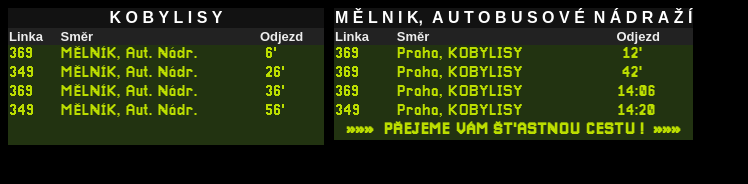
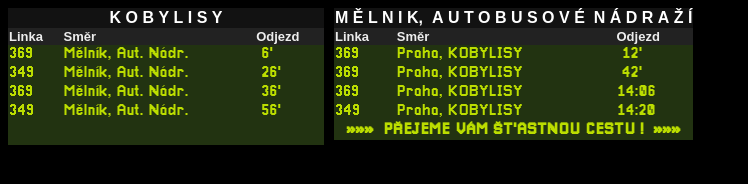
Before and after one commit to PETER-REISEN/prague-bus-simulator, a plain HTML site: page index.html in a window 1280 px wide. Shown: the whole page, without its empty margins (0-748 px from the left). Drawn offline with Linux system fonts and the light colour scheme.

Commit message:
Update index.html

```diff
--- a/index.html
+++ b/index.html
@@ -68,76 +68,76 @@
 <script>
     const schedules = {
         kobylisy: [
-            { line: '369', time: '05:00', destination: 'MĚLNÍK,&nbsp;Aut.&nbsp;Nádr.' },
-            { line: '369', time: '05:30', destination: 'MĚLNÍK,&nbsp;Aut.&nbsp;Nádr.' },
-            { line: '369', time: '06:00', destination: 'MĚLNÍK,&nbsp;Aut.&nbsp;Nádr.' },
-            { line: '349', time: '06:15', destination: 'MĚLNÍK,&nbsp;Aut.&nbsp;Nádr.' },
-            { line: '349', time: '06:35', destination: 'MĚLNÍK,&nbsp;Aut.&nbsp;Nádr.' },
-            { line: '349', time: '06:50', destination: 'MĚLNÍK,&nbsp;Aut.&nbsp;Nádr.' },
-            { line: '369', time: '07:00', destination: 'MĚLNÍK,&nbsp;Aut.&nbsp;Nádr.' },
-            { line: '369', time: '07:15', destination: 'MĚLNÍK,&nbsp;Aut.&nbsp;Nádr.' },
-            { line: '349', time: '07:25', destination: 'MĚLNÍK,&nbsp;Aut.&nbsp;Nádr.' },
-            { line: '369', time: '07:30', destination: 'MĚLNÍK,&nbsp;Aut.&nbsp;Nádr.' },
-            { line: '349', time: '07:40', destination: 'MĚLNÍK,&nbsp;Aut.&nbsp;Nádr.' },
-            { line: '369', time: '07:45', destination: 'MĚLNÍK,&nbsp;Aut.&nbsp;Nádr.' },
-            { line: '369', time: '08:00', destination: 'MĚLNÍK,&nbsp;Aut.&nbsp;Nádr.' },
-            { line: '349', time: '08:00', destination: 'MĚLNÍK,&nbsp;Aut.&nbsp;Nádr.' },
-            { line: '369', time: '08:15', destination: 'MĚLNÍK,&nbsp;Aut.&nbsp;Nádr.' },
-            { line: '369', time: '08:30', destination: 'MĚLNÍK,&nbsp;Aut.&nbsp;Nádr.' },
-            { line: '349', time: '08:35', destination: 'MĚLNÍK,&nbsp;Aut.&nbsp;Nádr.' },
-            { line: '349', time: '08:55', destination: 'MĚLNÍK,&nbsp;Aut.&nbsp;Nádr.' },
-            { line: '369', time: '09:00', destination: 'MĚLNÍK,&nbsp;Aut.&nbsp;Nádr.' },
-            { line: '349', time: '09:20', destination: 'MĚLNÍK,&nbsp;Aut.&nbsp;Nádr.' },
-            { line: '369', time: '09:30', destination: 'MĚLNÍK,&nbsp;Aut.&nbsp;Nádr.' },
-            { line: '369', time: '10:00', destination: 'MĚLNÍK,&nbsp;Aut.&nbsp;Nádr.' },
-            { line: '369', time: '10:30', destination: 'MĚLNÍK,&nbsp;Aut.&nbsp;Nádr.' },
-            { line: '369', time: '11:00', destination: 'MĚLNÍK,&nbsp;Aut.&nbsp;Nádr.' },
-            { line: '369', time: '11:30', destination: 'MĚLNÍK,&nbsp;Aut.&nbsp;Nádr.' },
-            { line: '369', time: '12:00', destination: 'MĚLNÍK,&nbsp;Aut.&nbsp;Nádr.' },
-            { line: '369', time: '12:30', destination: 'MĚLNÍK,&nbsp;Aut.&nbsp;Nádr.' },
-            { line: '369', time: '13:00', destination: 'MĚLNÍK,&nbsp;Aut.&nbsp;Nádr.' },
-            { line: '349', time: '13:20', destination: 'MĚLNÍK,&nbsp;Aut.&nbsp;Nádr.' },
-            { line: '369', time: '13:30', destination: 'MĚLNÍK,&nbsp;Aut.&nbsp;Nádr.' },
-            { line: '349', time: '13:50', destination: 'MĚLNÍK,&nbsp;Aut.&nbsp;Nádr.' },
-            { line: '369', time: '14:00', destination: 'MĚLNÍK,&nbsp;Aut.&nbsp;Nádr.' },
-            { line: '349', time: '14:20', destination: 'MĚLNÍK,&nbsp;Aut.&nbsp;Nádr.' },
-            { line: '369', time: '14:30', destination: 'MĚLNÍK,&nbsp;Aut.&nbsp;Nádr.' },
-            { line: '349', time: '14:40', destination: 'MĚLNÍK,&nbsp;Aut.&nbsp;Nádr.' },
-            { line: '349', time: '14:50', destination: 'MĚLNÍK,&nbsp;Aut.&nbsp;Nádr.' },
-            { line: '349', time: '14:55', destination: 'MĚLNÍK,&nbsp;Aut.&nbsp;Nádr.' },
-            { line: '369', time: '15:00', destination: 'MĚLNÍK,&nbsp;Aut.&nbsp;Nádr.' },
-            { line: '349', time: '15:05', destination: 'MĚLNÍK,&nbsp;Aut.&nbsp;Nádr.' },
-            { line: '349', time: '15:10', destination: 'MĚLNÍK,&nbsp;Aut.&nbsp;Nádr.' },
-            { line: '349', time: '15:20', destination: 'MĚLNÍK,&nbsp;Aut.&nbsp;Nádr.' },
-            { line: '349', time: '15:25', destination: 'MĚLNÍK,&nbsp;Aut.&nbsp;Nádr.' },
-            { line: '369', time: '15:30', destination: 'MĚLNÍK,&nbsp;Aut.&nbsp;Nádr.' },
-            { line: '349', time: '15:40', destination: 'MĚLNÍK,&nbsp;Aut.&nbsp;Nádr.' },
-            { line: '369', time: '15:45', destination: 'MĚLNÍK,&nbsp;Aut.&nbsp;Nádr.' },
-            { line: '369', time: '15:50', destination: 'MĚLNÍK,&nbsp;Aut.&nbsp;Nádr.' },
-            { line: '349', time: '15:55', destination: 'MĚLNÍK,&nbsp;Aut.&nbsp;Nádr.' },
-            { line: '369', time: '16:00', destination: 'MĚLNÍK,&nbsp;Aut.&nbsp;Nádr.' },
-            { line: '349', time: '16:10', destination: 'MĚLNÍK,&nbsp;Aut.&nbsp;Nádr.' },
-            { line: '369', time: '16:20', destination: 'MĚLNÍK,&nbsp;Aut.&nbsp;Nádr.' },
-            { line: '349', time: '16:25', destination: 'MĚLNÍK,&nbsp;Aut.&nbsp;Nádr.' },
-            { line: '369', time: '16:30', destination: 'MĚLNÍK,&nbsp;Aut.&nbsp;Nádr.' },
-            { line: '349', time: '16:40', destination: 'MĚLNÍK,&nbsp;Aut.&nbsp;Nádr.' },
-            { line: '369', time: '16:45', destination: 'MĚLNÍK,&nbsp;Aut.&nbsp;Nádr.' },
-            { line: '369', time: '16:50', destination: 'MĚLNÍK,&nbsp;Aut.&nbsp;Nádr.' },
-            { line: '349', time: '16:55', destination: 'MĚLNÍK,&nbsp;Aut.&nbsp;Nádr.' },
-            { line: '369', time: '17:00', destination: 'MĚLNÍK,&nbsp;Aut.&nbsp;Nádr.' },
-            { line: '349', time: '17:05', destination: 'MĚLNÍK,&nbsp;Aut.&nbsp;Nádr.' },
-            { line: '349', time: '17:10', destination: 'MĚLNÍK,&nbsp;Aut.&nbsp;Nádr.' },
-            { line: '349', time: '17:20', destination: 'MĚLNÍK,&nbsp;Aut.&nbsp;Nádr.' },
-            { line: '349', time: '17:25', destination: 'MĚLNÍK,&nbsp;Aut.&nbsp;Nádr.' },
-            { line: '369', time: '17:30', destination: 'MĚLNÍK,&nbsp;Aut.&nbsp;Nádr.' },
-            { line: '369', time: '17:35', destination: 'MĚLNÍK,&nbsp;Aut.&nbsp;Nádr.' },
-            { line: '349', time: '17:40', destination: 'MĚLNÍK,&nbsp;Aut.&nbsp;Nádr.' },
-            { line: '369', time: '17:45', destination: 'MĚLNÍK,&nbsp;Aut.&nbsp;Nádr.' },
-            { line: '349', time: '17:55', destination: 'MĚLNÍK,&nbsp;Aut.&nbsp;Nádr.' },
-            { line: '369', time: '18:00', destination: 'MĚLNÍK,&nbsp;Aut.&nbsp;Nádr.' },
-            { line: '349', time: '18:10', destination: 'MĚLNÍK,&nbsp;Aut.&nbsp;Nádr.' },
-            { line: '349', time: '18:25', destination: 'MĚLNÍK,&nbsp;Aut.&nbsp;Nádr.' },
-            { line: '349', time: '18:55', destination: 'MĚLNÍK,&nbsp;Aut.&nbsp;Nádr.' }
+            { line: '369', time: '05:00', destination: 'Mělník,&nbsp;Aut.&nbsp;Nádr.' },
+            { line: '369', time: '05:30', destination: 'Mělník,&nbsp;Aut.&nbsp;Nádr.' },
+            { line: '369', time: '06:00', destination: 'Mělník,&nbsp;Aut.&nbsp;Nádr.' },
+            { line: '349', time: '06:15', destination: 'Mělník,&nbsp;Aut.&nbsp;Nádr.' },
+            { line: '349', time: '06:35', destination: 'Mělník,&nbsp;Aut.&nbsp;Nádr.' },
+            { line: '349', time: '06:50', destination: 'Mělník,&nbsp;Aut.&nbsp;Nádr.' },
+            { line: '369', time: '07:00', destination: 'Mělník,&nbsp;Aut.&nbsp;Nádr.' },
+            { line: '369', time: '07:15', destination: 'Mělník,&nbsp;Aut.&nbsp;Nádr.' },
+            { line: '349', time: '07:25', destination: 'Mělník,&nbsp;Aut.&nbsp;Nádr.' },
+            { line: '369', time: '07:30', destination: 'Mělník,&nbsp;Aut.&nbsp;Nádr.' },
+            { line: '349', time: '07:40', destination: 'Mělník,&nbsp;Aut.&nbsp;Nádr.' },
+            { line: '369', time: '07:45', destination: 'Mělník,&nbsp;Aut.&nbsp;Nádr.' },
+            { line: '369', time: '08:00', destination: 'Mělník,&nbsp;Aut.&nbsp;Nádr.' },
+            { line: '349', time: '08:00', destination: 'Mělník,&nbsp;Aut.&nbsp;Nádr.' },
+            { line: '369', time: '08:15', destination: 'Mělník,&nbsp;Aut.&nbsp;Nádr.' },
+            { line: '369', time: '08:30', destination: 'Mělník,&nbsp;Aut.&nbsp;Nádr.' },
+            { line: '349', time: '08:35', destination: 'Mělník,&nbsp;Aut.&nbsp;Nádr.' },
+            { line: '349', time: '08:55', destination: 'Mělník,&nbsp;Aut.&nbsp;Nádr.' },
+            { line: '369', time: '09:00', destination: 'Mělník,&nbsp;Aut.&nbsp;Nádr.' },
+            { line: '349', time: '09:20', destination: 'Mělník,&nbsp;Aut.&nbsp;Nádr.' },
+            { line: '369', time: '09:30', destination: 'Mělník,&nbsp;Aut.&nbsp;Nádr.' },
+            { line: '369', time: '10:00', destination: 'Mělník,&nbsp;Aut.&nbsp;Nádr.' },
+            { line: '369', time: '10:30', destination: 'Mělník,&nbsp;Aut.&nbsp;Nádr.' },
+            { line: '369', time: '11:00', destination: 'Mělník,&nbsp;Aut.&nbsp;Nádr.' },
+            { line: '369', time: '11:30', destination: 'Mělník,&nbsp;Aut.&nbsp;Nádr.' },
+            { line: '369', time: '12:00', destination: 'Mělník,&nbsp;Aut.&nbsp;Nádr.' },
+            { line: '369', time: '12:30', destination: 'Mělník,&nbsp;Aut.&nbsp;Nádr.' },
+            { line: '369', time: '13:00', destination: 'Mělník,&nbsp;Aut.&nbsp;Nádr.' },
+            { line: '349', time: '13:20', destination: 'Mělník,&nbsp;Aut.&nbsp;Nádr.' },
+            { line: '369', time: '13:30', destination: 'Mělník,&nbsp;Aut.&nbsp;Nádr.' },
+            { line: '349', time: '13:50', destination: 'Mělník,&nbsp;Aut.&nbsp;Nádr.' },
+            { line: '369', time: '14:00', destination: 'Mělník,&nbsp;Aut.&nbsp;Nádr.' },
+            { line: '349', time: '14:20', destination: 'Mělník,&nbsp;Aut.&nbsp;Nádr.' },
+            { line: '369', time: '14:30', destination: 'Mělník,&nbsp;Aut.&nbsp;Nádr.' },
+            { line: '349', time: '14:40', destination: 'Mělník,&nbsp;Aut.&nbsp;Nádr.' },
+            { line: '349', time: '14:50', destination: 'Mělník,&nbsp;Aut.&nbsp;Nádr.' },
+            { line: '349', time: '14:55', destination: 'Mělník,&nbsp;Aut.&nbsp;Nádr.' },
+            { line: '369', time: '15:00', destination: 'Mělník,&nbsp;Aut.&nbsp;Nádr.' },
+            { line: '349', time: '15:05', destination: 'Mělník,&nbsp;Aut.&nbsp;Nádr.' },
+            { line: '349', time: '15:10', destination: 'Mělník,&nbsp;Aut.&nbsp;Nádr.' },
+            { line: '349', time: '15:20', destination: 'Mělník,&nbsp;Aut.&nbsp;Nádr.' },
+            { line: '349', time: '15:25', destination: 'Mělník,&nbsp;Aut.&nbsp;Nádr.' },
+            { line: '369', time: '15:30', destination: 'Mělník,&nbsp;Aut.&nbsp;Nádr.' },
+            { line: '349', time: '15:40', destination: 'Mělník,&nbsp;Aut.&nbsp;Nádr.' },
+            { line: '369', time: '15:45', destination: 'Mělník,&nbsp;Aut.&nbsp;Nádr.' },
+            { line: '369', time: '15:50', destination: 'Mělník,&nbsp;Aut.&nbsp;Nádr.' },
+            { line: '349', time: '15:55', destination: 'Mělník,&nbsp;Aut.&nbsp;Nádr.' },
+            { line: '369', time: '16:00', destination: 'Mělník,&nbsp;Aut.&nbsp;Nádr.' },
+            { line: '349', time: '16:10', destination: 'Mělník,&nbsp;Aut.&nbsp;Nádr.' },
+            { line: '369', time: '16:20', destination: 'Mělník,&nbsp;Aut.&nbsp;Nádr.' },
+            { line: '349', time: '16:25', destination: 'Mělník,&nbsp;Aut.&nbsp;Nádr.' },
+            { line: '369', time: '16:30', destination: 'Mělník,&nbsp;Aut.&nbsp;Nádr.' },
+            { line: '349', time: '16:40', destination: 'Mělník,&nbsp;Aut.&nbsp;Nádr.' },
+            { line: '369', time: '16:45', destination: 'Mělník,&nbsp;Aut.&nbsp;Nádr.' },
+            { line: '369', time: '16:50', destination: 'Mělník,&nbsp;Aut.&nbsp;Nádr.' },
+            { line: '349', time: '16:55', destination: 'Mělník,&nbsp;Aut.&nbsp;Nádr.' },
+            { line: '369', time: '17:00', destination: 'Mělník,&nbsp;Aut.&nbsp;Nádr.' },
+            { line: '349', time: '17:05', destination: 'Mělník,&nbsp;Aut.&nbsp;Nádr.' },
+            { line: '349', time: '17:10', destination: 'Mělník,&nbsp;Aut.&nbsp;Nádr.' },
+            { line: '349', time: '17:20', destination: 'Mělník,&nbsp;Aut.&nbsp;Nádr.' },
+            { line: '349', time: '17:25', destination: 'Mělník,&nbsp;Aut.&nbsp;Nádr.' },
+            { line: '369', time: '17:30', destination: 'Mělník,&nbsp;Aut.&nbsp;Nádr.' },
+            { line: '369', time: '17:35', destination: 'Mělník,&nbsp;Aut.&nbsp;Nádr.' },
+            { line: '349', time: '17:40', destination: 'Mělník,&nbsp;Aut.&nbsp;Nádr.' },
+            { line: '369', time: '17:45', destination: 'Mělník,&nbsp;Aut.&nbsp;Nádr.' },
+            { line: '349', time: '17:55', destination: 'Mělník,&nbsp;Aut.&nbsp;Nádr.' },
+            { line: '369', time: '18:00', destination: 'Mělník,&nbsp;Aut.&nbsp;Nádr.' },
+            { line: '349', time: '18:10', destination: 'Mělník,&nbsp;Aut.&nbsp;Nádr.' },
+            { line: '349', time: '18:25', destination: 'Mělník,&nbsp;Aut.&nbsp;Nádr.' },
+            { line: '349', time: '18:55', destination: 'Mělník,&nbsp;Aut.&nbsp;Nádr.' }
         ],
         melnik: [
             { line: '369', time: '04:07', destination: 'Praha,&nbsp;KOBYLISY' },
```
